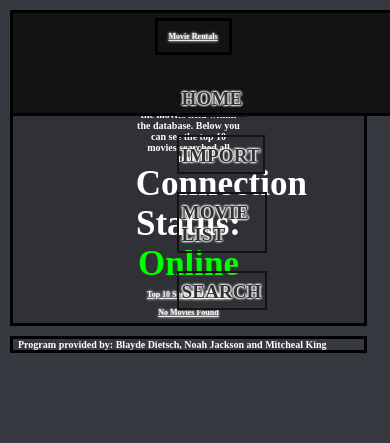
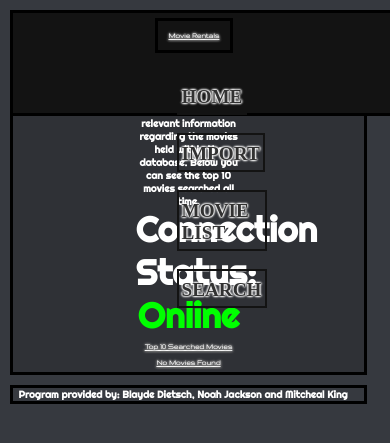
Before and after one commit to mkjking/RAD, a PHP site: page /Index.php in a window 390 px wide. Shown: the top 443 px of the page. Run offline with PHP 8.4, Linux system fonts and the light colour scheme; data that the repository does not hold is empty.

Commit message:
CSS Modifications

```diff
--- a/MovieDatabasecss.css
+++ b/MovieDatabasecss.css
@@ -29,6 +29,7 @@
     border:  3px solid black;
     margin: auto;
     margin-top: 20px;
+    margin-bottom: 20px;
     width: 90%;
 }
 
@@ -61,7 +62,8 @@
 
 p {
     font-size: 20px;
-    font-weight: bolder;
+
+    font-family: Righteous;
     margin: 3px;
 
     color: white;
@@ -73,12 +75,16 @@
     background-color: #4CAF50;
     font-family: Gruppo;
     font-size: 25px;
+    font-weight: bolder;
     padding: 16px 32px;
     text-decoration: none;
     margin: 8px 4px;
     cursor: pointer;
 
     border: 3px solid black;
+    box-shadow: -1px 0 2px grey, 0 1px 2px grey, 1px 0 2px grey, 0 -1px 2px grey;
+
+    border-radius: 20px;
 }
 
 header ::after {
@@ -154,6 +160,9 @@
 
 table {
     font-family: Gruppo;
+    color: white;
+    border: 3px solid black;
+    margin-bottom: 30px;
 }
 
 .container {
@@ -175,6 +184,7 @@
 
 img {
     border: 3px solid white;
+    width: 70%;
 }
 
 /*========================================= FONTS =========================================*/
@@ -202,7 +212,6 @@
 
     header {
         border: 3px solid black;
-        margin: 20px;
     }
 
     footer {
@@ -222,15 +231,18 @@
     .title {
         height: auto;
         float: left;
-        border: 3px solid black;
-        color: black;
+
+        font-family: Gruppo;
+
         margin: 5px;
+        margin-top: 20px;
         padding: 5px;
     }
 
     h1 {
         font-Size: 120%;
         font-weight: bold;
+        font-family: Gruppo;
         margin: 2px;
     }
 
@@ -330,8 +342,9 @@
     }
 
     .container {
-        border: 3px solid black;
-        margin: 20px;
+        margin: auto;
+        margin-top: 120px;
+        width: 90%;
     }
 
     .content {
@@ -340,22 +353,9 @@
         margin: 0 auto;
     }
 
-    /*
-    .content img {
-        width:100%;
-    }
-    */
 
-    /*=================== FONTS ==================*/
-
-    @font-face {
-        font-family: Gruppo;
-        src: url(fonts/Gruppo-Regular.ttf)
-    }
-
-    @font-face {
-        font-family: Righteous;
-        src: url(fonts/Righteous-Regular.ttf)
+    img {
+        width: 700px;
     }
 }
 
@@ -507,18 +507,6 @@
     .content img {
         width:50%;
     }*/
-
-    /*=================== FONTS ==================*/
-
-    @font-face {
-        font-family: Gruppo;
-        src: url(fonts/Gruppo-Regular.ttf)
-    }
-
-    @font-face {
-        font-family: Righteous;
-        src: url(fonts/Righteous-Regular.ttf)
-    }
 }
 
 @media screen and (max-width: 500px) {
@@ -670,15 +658,4 @@
         width:30%;
     }*/
 
-    /*=================== FONTS ==================*/
-
-    @font-face {
-        font-family: Gruppo;
-        src: url(fonts/Gruppo-Regular.ttf)
-    }
-
-    @font-face {
-        font-family: Righteous;
-        src: url(fonts/Righteous-Regular.ttf)
-    }
 }
--- a/functions/Top10Results.php
+++ b/functions/Top10Results.php
@@ -44,7 +44,7 @@
 
             // Font settings
             $font = 'fonts/Righteous-Regular.ttf';
-            $fontSize = 12;
+            $fontSize = 14;
 
             //Max value on y-axis
             $yMaxValue = 20;
```
